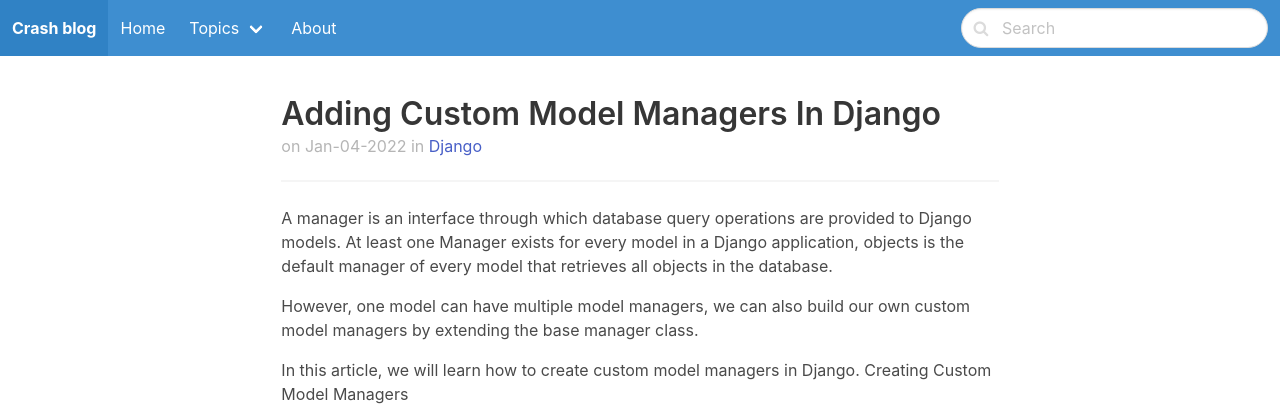
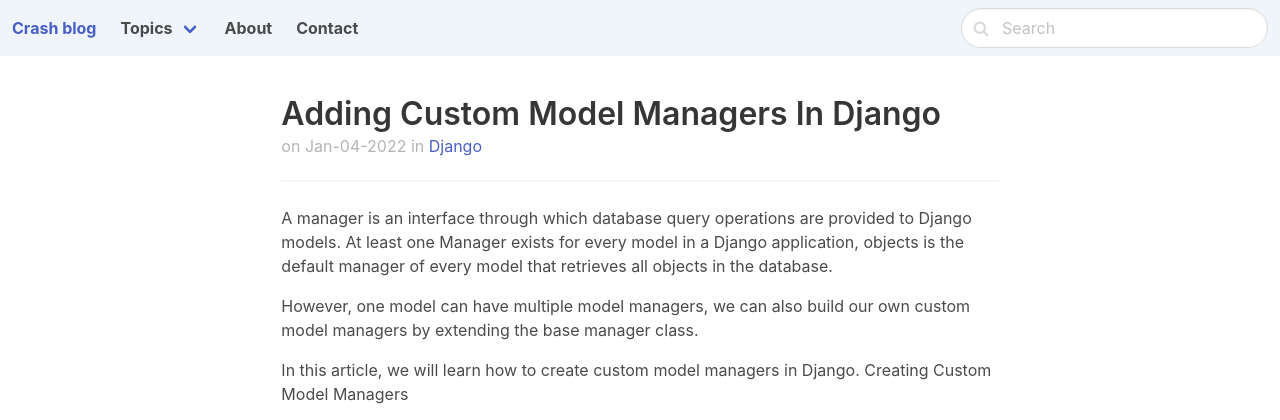
Before and after one commit to cahyareza/crashblog, a Django app: page /django/adding-custom-model-managers-django/ in a window 1280 px wide. Shown: the top 420 px of the page. Run offline with Django 3.2, Linux system fonts and the light colour scheme; data comes from the database, SQL or seed files in the repository; parts of the project's set-up code (start-up, migrations or seed data) failed here and were passed over; some libraries are stand-ins or nearby versions.

Commit message:
add item in navbar and add image footer model

```diff
--- a/blog/models.py
+++ b/blog/models.py
@@ -41,6 +41,7 @@
 
     image = models.ImageField(upload_to='uploads/', blank=True, null=True)
     thumbnail = models.ImageField(upload_to='uploads/', blank=True, null=True)
+    image_footer = models.CharField(max_length=50, default='admin')
 
     num_visits = models.IntegerField(default=0)
     last_visit = models.DateTimeField(blank=True, null=True)
--- a/blog/templates/blog/detail.html
+++ b/blog/templates/blog/detail.html
@@ -23,7 +23,7 @@
                     </figure>
                     <figcaption class="level mt-2">
                         <small class="level-item has-text-grey">
-                            The blog we'll build. Click to continue on Scrimba
+                            {{ figcaption }}
                         </small>
                     </figcaption>
                 {% endif %}
--- a/blog/templates/parts/post_popular_new.html
+++ b/blog/templates/parts/post_popular_new.html
@@ -10,10 +10,10 @@
                     </figure>
                     <div class="media-content">
                         <div class="content">
-                            <h1 class="title is-size-4-desktop is-size-5">
+                            <h1 class="title is-size-5 is-size-6-mobile">
                                 <a href="{% url 'post_detail' popular_post.category.slug popular_post.slug %}">{{ popular_post.title|slice:":35" }}...</a>
                             </h1>
-                            <h2 class="subtitle is-size-6-desktop is-size-7 has-text-grey-light">
+                            <h2 class="subtitle is-size-7 has-text-grey-light">
                                 on {{ popular_post.created_at|date:'d M' }} in <a href="{% url 'post_detail' popular_post.category.slug popular_post.slug %}">{{ popular_post.category }}</a>
                             </h2>
                         </div>
--- a/blog/views.py
+++ b/blog/views.py
@@ -55,7 +55,8 @@
         'post': post,
         'form': form,
         'related_posts': related_posts,
-        'comments': comments
+        'comments': comments,
+        'figcaption': post.image_footer,
     }
 
     return render(request, 'blog/detail.html', context)
--- a/core/templates/core/base.html
+++ b/core/templates/core/base.html
@@ -18,7 +18,7 @@
 </head>
 <body>
     <!-- START NAV -->
-    <nav class="navbar is-info is-fixed-top" id="apps">
+    <nav class="navbar has-background-info-light is-fixed-top" id="apps">
         <div class="navbar-brand">
             <a class="navbar-item" href="/"> <strong>Crash blog</strong></a>
             <a v-bind:aria-expanded="isActive" v-bind:class="{ 'is-active': isActive }" role="button" class="navbar-burger"
@@ -30,11 +30,7 @@
         </div>
 
         <div id="navbarMenu" class="navbar-menu" v-bind:class="{ 'is-active': isActive }">
-            <div class="navbar-start">
-                <a href="/" class="navbar-item">
-                    Home
-                </a>
-
+            <div class="navbar-start has-text-weight-bold">
                 <div class="navbar-item has-dropdown is-hoverable">
                     <a class="navbar-link">
                         Topics
@@ -58,13 +54,17 @@
                     </div>
                 </div>
 
+                <a href="/" class="navbar-item">
+                    About
+                </a>
+
                 <a href="{% url 'about' %}" class="navbar-item">
-                    About
+                    Contact
                 </a>
             </div>
 
 
-            <div class="navbar-end">
+            <div class="navbar-end has-text-weight-bold">
                 <div class=" navbar-item">
                     <form method="get" action="{% url 'search' %}">
                         <div class="control has-icons-left">
```
Also changed, not shown: blog/migrations/0015_post_image_footer.py (added), blog/migrations/0016_auto_20220207_1602.py (added).
